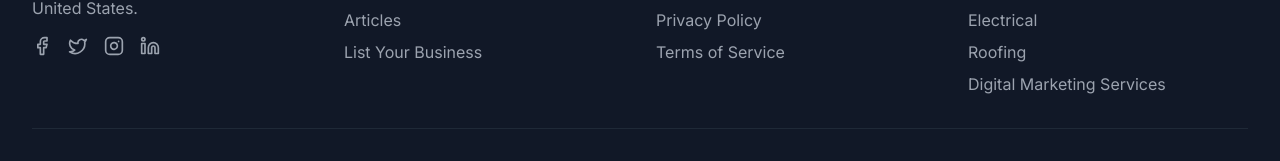
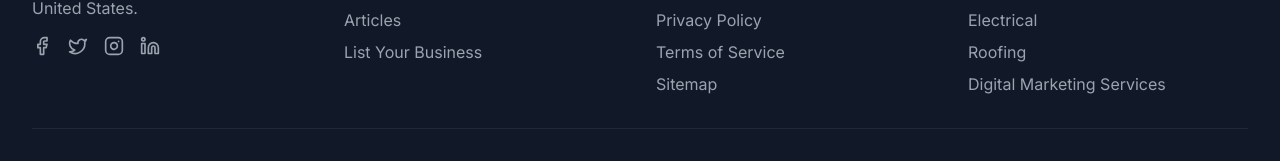
Before and after one commit to lessermedia/Local-Service-Near-You, a Next.js app: page / in a window 1280 px wide. Shown: the part 2777-2938 px from the top of the page. Built offline with nearby package versions, Linux system fonts and the light colour scheme.

Commit message:
Update footer.tsx

```diff
--- a/components/footer.tsx
+++ b/components/footer.tsx
@@ -16,7 +16,8 @@ export function Footer() {
       { name: 'About Us', href: '/about' },
       { name: 'Contact', href: '/contact' },
       { name: 'Privacy Policy', href: '/privacy' },
-      { name: 'Terms of Service', href: '/terms' }
+      { name: 'Terms of Service', href: '/terms' },
+      { name: 'Sitemap', href: '/sitemap.xml' }
     ],
     industries: [
       { name: 'Plumbing', href: '/businesses?industry=Plumbing' },
```
